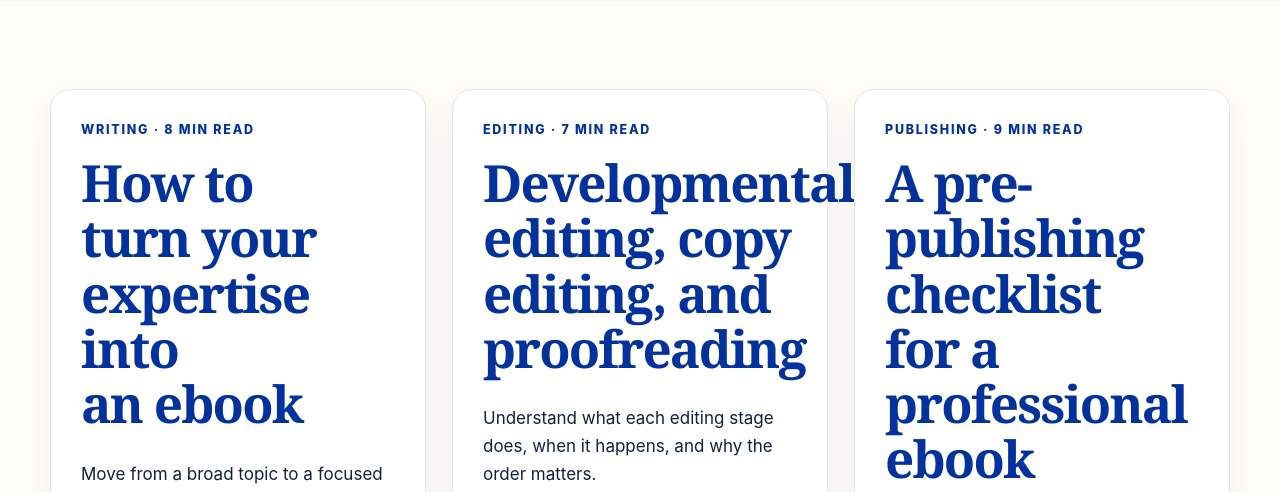
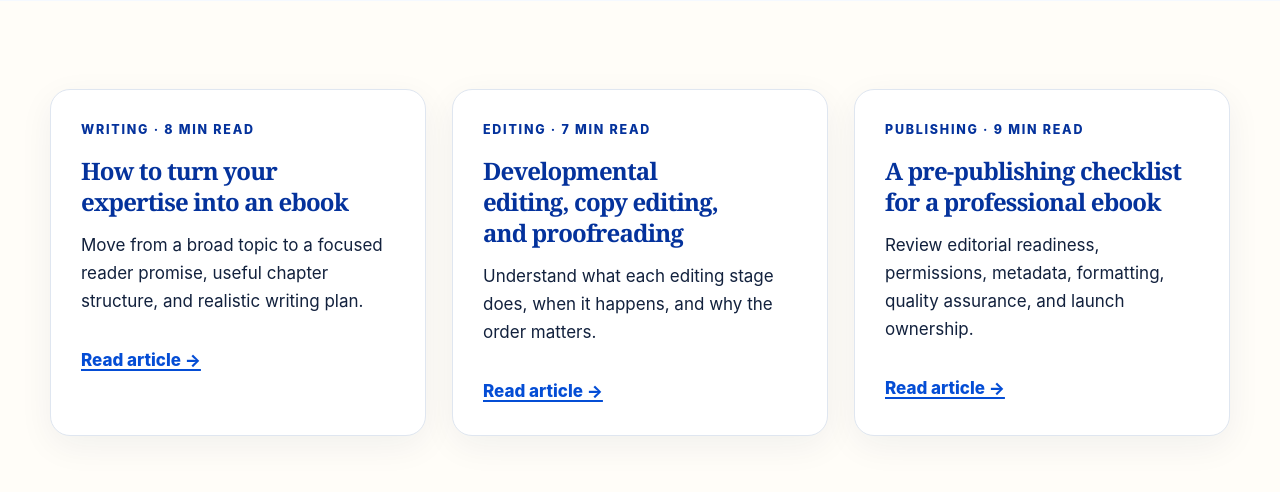
Before and after one commit to AmmarMetaphor/The-Ebook-Edit-Website, a PHP site: page /insights.html in a window 1280 px wide. Shown: the part 666-1158 px from the top of the page. Run offline with PHP 8.4, Linux system fonts and the light colour scheme.

Commit message:
Fix process cards, About decoration and Insights layout
Co-Authored-By: Claude Sonnet 5 <noreply@anthropic.com>
Claude-Session: https://claude.ai/code/session_018M66F3rGtSEGmmtpga8PnE

```diff
--- a/assets/css/styles.css
+++ b/assets/css/styles.css
@@ -66,6 +66,8 @@ h3 { font-size: clamp(1.35rem, 2vw, 1.75rem); }
 p { margin: 0 0 1.15em; }
 .lead { max-width: 760px; color: var(--muted); font-size: clamp(1.08rem, 2vw, 1.28rem); }
 .section-blue .lead { color: rgba(255,255,255,.82); }
+.section-blue .card { color: var(--ink); }
+.section-blue .card h3 { color: var(--blue-700); }
 .kicker { color: var(--blue-600); font-weight: 800; }
 .text-center { text-align: center; }
 .text-center .lead { margin-inline: auto; }
@@ -104,7 +106,7 @@ p { margin: 0 0 1.15em; }
 .button-outline:hover { background: var(--blue-600); color: white; }
 .button-light { background: white; color: var(--blue-700); }
 .hero-card { position: relative; padding: 34px; border: 1px solid rgba(4,77,213,.12); border-radius: var(--radius-lg); background: rgba(255,255,255,.9); box-shadow: var(--shadow); }
-.hero-card::after { content: ""; position: absolute; right: -18px; bottom: -18px; width: 120px; height: 120px; border-radius: 28px; background: linear-gradient(135deg, var(--gold-500), var(--coral-500)); z-index: -1; transform: rotate(8deg); }
+.hero .hero-card::after { content: ""; position: absolute; right: -18px; bottom: -18px; width: 120px; height: 120px; border-radius: 28px; background: linear-gradient(135deg, var(--gold-500), var(--coral-500)); z-index: -1; transform: rotate(8deg); }
 .hero-logo { width: min(100%, 570px); margin: 0 auto 25px; }
 .mini-list { display: grid; gap: 14px; margin: 0; padding: 0; list-style: none; }
 .mini-list li { display: flex; align-items: flex-start; gap: 12px; }
@@ -125,6 +127,7 @@ p { margin: 0 0 1.15em; }
 .card:nth-child(2n) .icon-tile { background: var(--gold-100); }
 .card:nth-child(3n) .icon-tile { background: rgba(10,194,229,.14); }
 .card-link { display: inline-flex; margin-top: 12px; font-weight: 800; }
+.article-card-title { font-size: clamp(1.05rem, 2.4vw, 1.5rem); line-height: 1.3; overflow-wrap: break-word; word-break: break-word; hyphens: auto; }
 
 .split { display: grid; grid-template-columns: 1fr 1fr; align-items: center; gap: 64px; }
 .feature-panel { padding: 38px; border-radius: var(--radius-lg); background: linear-gradient(145deg, var(--blue-700), #06276e); color: white; box-shadow: var(--shadow); }
--- a/insights.html
+++ b/insights.html
@@ -36,9 +36,9 @@
 
 <section class="page-hero"><div class="container"><div class="breadcrumbs"><a href="/index.html">Home</a> / Insights</div><p class="eyebrow">Insights</p><h1>Practical guidance for writing, editing, and publishing an ebook.</h1><p class="lead">Clear explanations and useful checklists for authors who want to make stronger editorial decisions.</p></div></section>
 <section class="section"><div class="container grid-3">
-<article class="card reveal"><p class="eyebrow">Writing · 8 min read</p><h2>How to turn your expertise into an ebook</h2><p>Move from a broad topic to a focused reader promise, useful chapter structure, and realistic writing plan.</p><a class="card-link" href="/insights/turn-expertise-into-an-ebook.html">Read article →</a></article>
-<article class="card reveal"><p class="eyebrow">Editing · 7 min read</p><h2>Developmental editing, copy editing, and proofreading</h2><p>Understand what each editing stage does, when it happens, and why the order matters.</p><a class="card-link" href="/insights/editing-levels-explained.html">Read article →</a></article>
-<article class="card reveal"><p class="eyebrow">Publishing · 9 min read</p><h2>A pre-publishing checklist for a professional ebook</h2><p>Review editorial readiness, permissions, metadata, formatting, quality assurance, and launch ownership.</p><a class="card-link" href="/insights/pre-publishing-checklist.html">Read article →</a></article>
+<article class="card reveal"><p class="eyebrow">Writing · 8 min read</p><h2 class="article-card-title">How to turn your expertise into an ebook</h2><p>Move from a broad topic to a focused reader promise, useful chapter structure, and realistic writing plan.</p><a class="card-link" href="/insights/turn-expertise-into-an-ebook.html">Read article →</a></article>
+<article class="card reveal"><p class="eyebrow">Editing · 7 min read</p><h2 class="article-card-title">Developmental editing, copy editing, and proofreading</h2><p>Understand what each editing stage does, when it happens, and why the order matters.</p><a class="card-link" href="/insights/editing-levels-explained.html">Read article →</a></article>
+<article class="card reveal"><p class="eyebrow">Publishing · 9 min read</p><h2 class="article-card-title">A pre-publishing checklist for a professional ebook</h2><p>Review editorial readiness, permissions, metadata, formatting, quality assurance, and launch ownership.</p><a class="card-link" href="/insights/pre-publishing-checklist.html">Read article →</a></article>
 </div></section>
 <section class="section section-gold"><div class="container split"><div><p class="eyebrow">Editorial note</p><h2>Useful content earns trust before a sales conversation begins.</h2><p class="lead">These articles focus on real questions authors ask before and during a writing, editing, or publishing project.</p></div><div class="card"><h3>Future topics</h3><ul class="service-list"><li>How long should an ebook be?</li><li>How to brief a ghostwriter</li><li>What belongs in front matter</li><li>How to review an edited manuscript</li><li>How to prepare for EPUB formatting</li></ul></div></div></section>
 
```
Also changed, not shown: process.html (+1 -1 lines).
